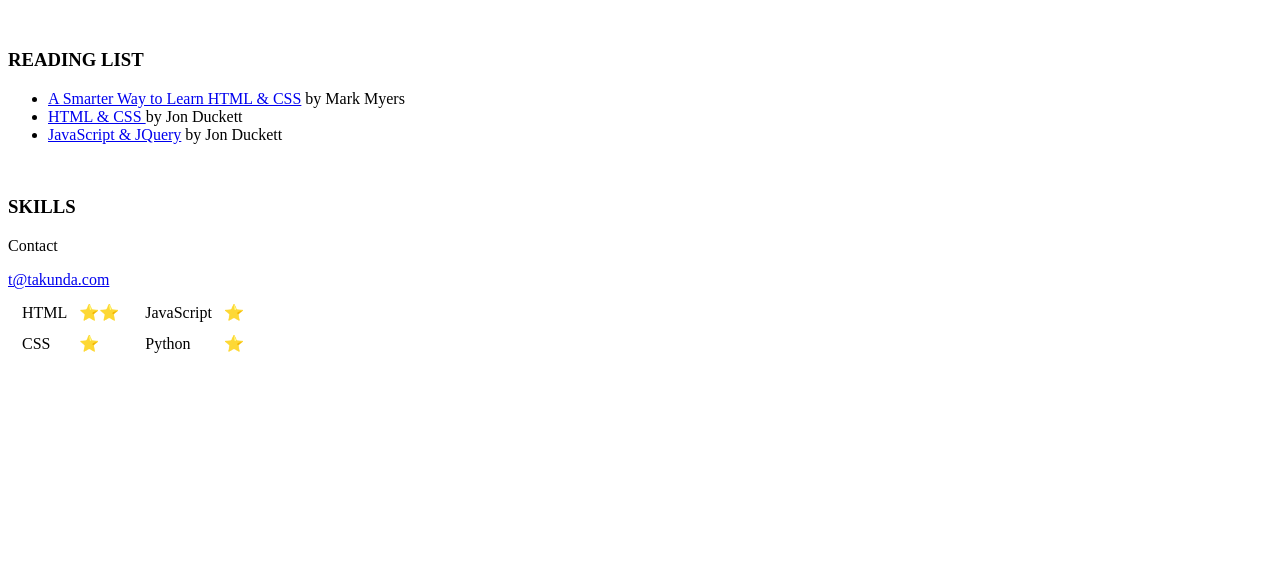
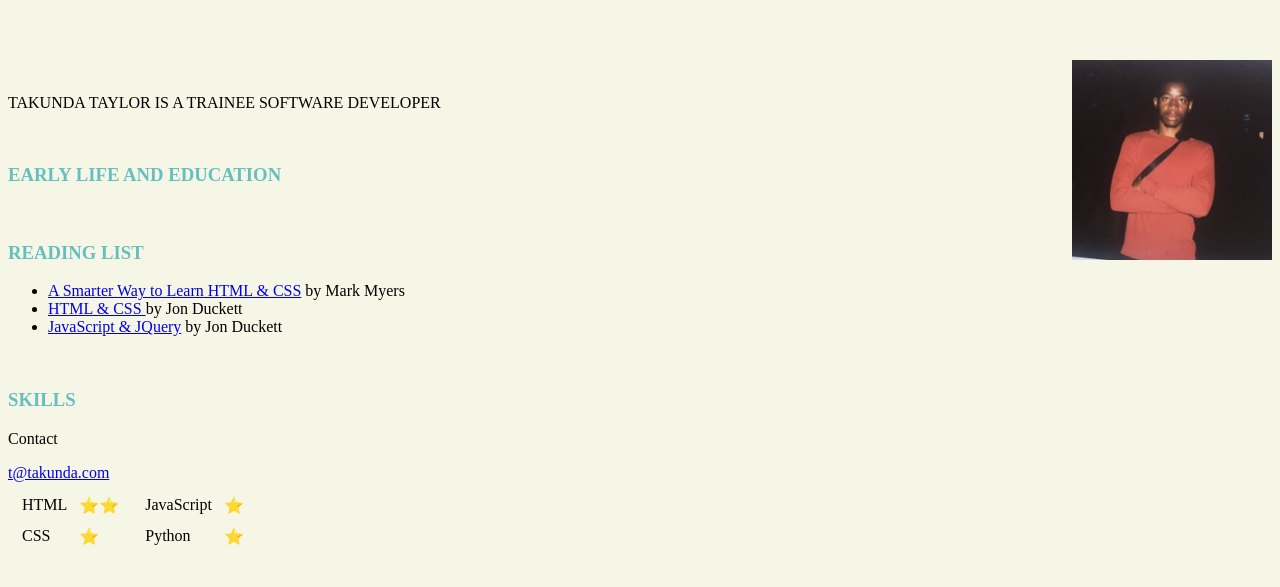
Before and after one commit to takucodes/Resume, a plain HTML site: page index.html in a window 1280 px wide. Shown: the part 213-800 px from the top of the page. Drawn offline with Linux system fonts and the light colour scheme.

Commit message:
code to link css to index file added + image alignment changed

```diff
--- a/index.html
+++ b/index.html
@@ -4,11 +4,11 @@
 <head>
   <meta charset="utf-8">
   <title>Takunda Taylor</title>
-  <title></title>
+    <link rel="stylesheet" href="css/styles.css">
 </head>
-
 <body>
   <h1>TAKUNDA TAYLOR</h1>
+  <img src="images/takunda1.jpeg" alt="Takunda profile picture" align="right" width="200" height="200">
   <br>
   <p>TAKUNDA TAYLOR IS A TRAINEE SOFTWARE DEVELOPER </p>
   <br>
```
Also changed, not shown: 1 other file.
